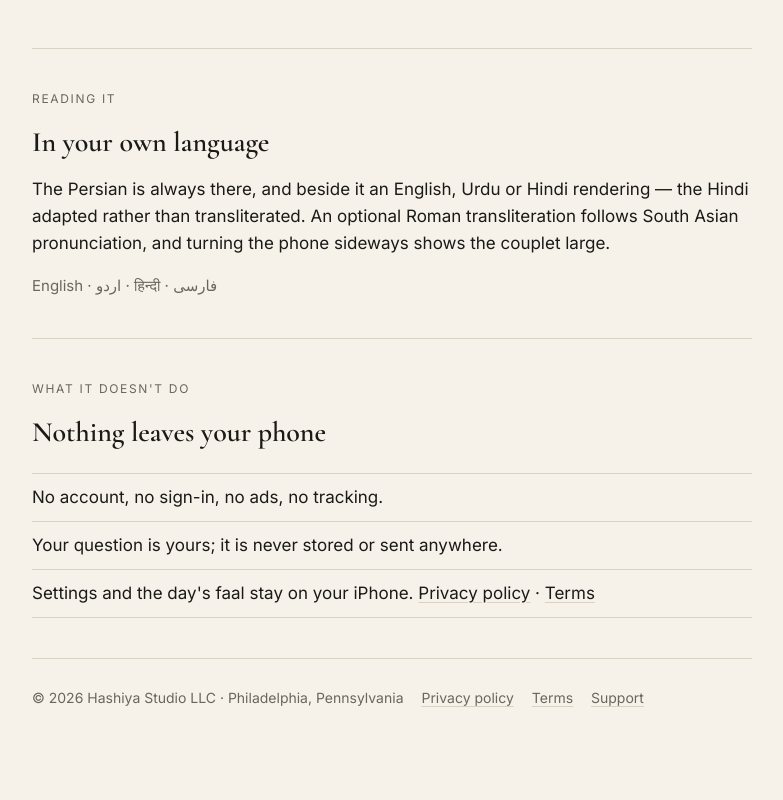
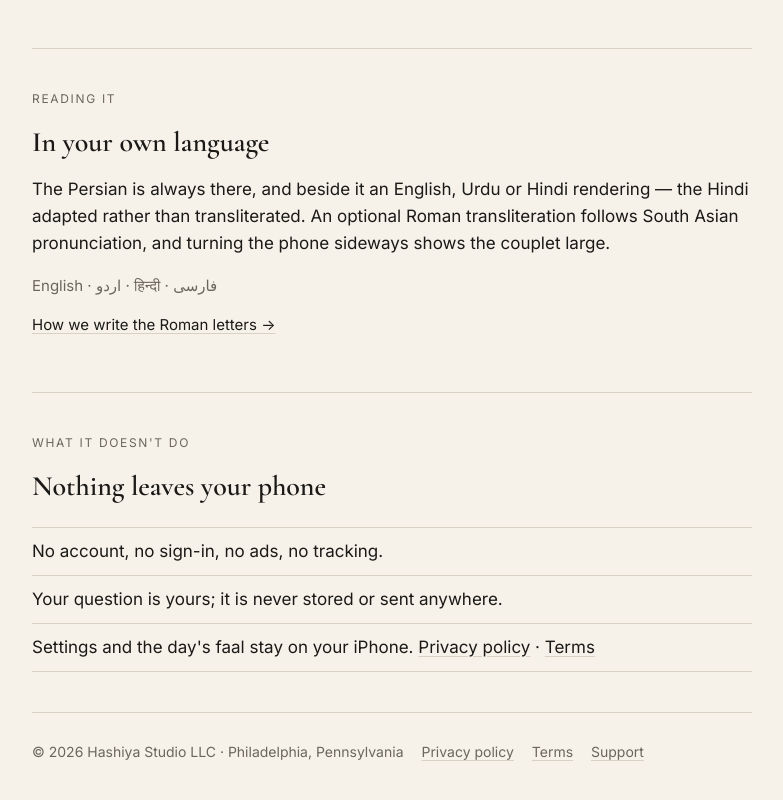
Before and after one commit to hashiya-studio/website, a plain HTML site: page faal/index.html in a window 1280 px wide. Shown: the part 829-1629 px from the top of the page, without its empty margins (248-1031 px from the left). Before the commit the page ends 1579 px from the top, so only its background shows below. Drawn offline with nearby package versions, Linux system fonts and the light colour scheme; a web font is replaced by a local one.

Commit message:
Restore the romanisation link and tidy the .more rule
On top of the revert:

- Re-add "How we write the Roman letters" to the Faal page, under
  "In your own language". It was dropped when PR #3 was rebased, because
  the section it belongs to did not exist while /faal/ was trimmed.
- Move .more into assets/site.css. Both pages use it now, and the rule
  was sitting in the root page's inline style where the Faal page could
  not see it.

Co-Authored-By: Claude Opus 5 <noreply@anthropic.com>
Claude-Session: https://claude.ai/code/session_01FyJMqUohH4c3gMbdMKUCo7

```diff
--- a/assets/site.css
+++ b/assets/site.css
@@ -75,6 +75,8 @@ a:hover { text-decoration-color: var(--accent); }
   margin: 0 0 24px;
 }
 
+.more { font-size: 15px; }
+
 .site-footer {
   padding-top: 28px;
   color: var(--muted);
--- a/faal/index.html
+++ b/faal/index.html
@@ -77,6 +77,7 @@
       pronunciation, and turning the phone sideways shows the couplet large.
     </p>
     <p class="languages"><bdi>English</bdi> · <bdi>اردو</bdi> · <bdi>हिन्दी</bdi> · <bdi>فارسی</bdi></p>
+    <p class="more"><a href="romanisation/">How we write the Roman letters →</a></p>
   </section>
 
   <section aria-labelledby="privacy-title">
```
Also changed, not shown: index.html (+0 -1 lines).
